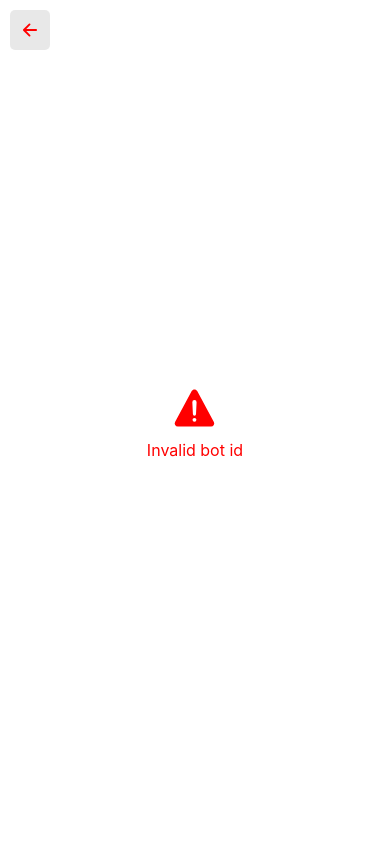
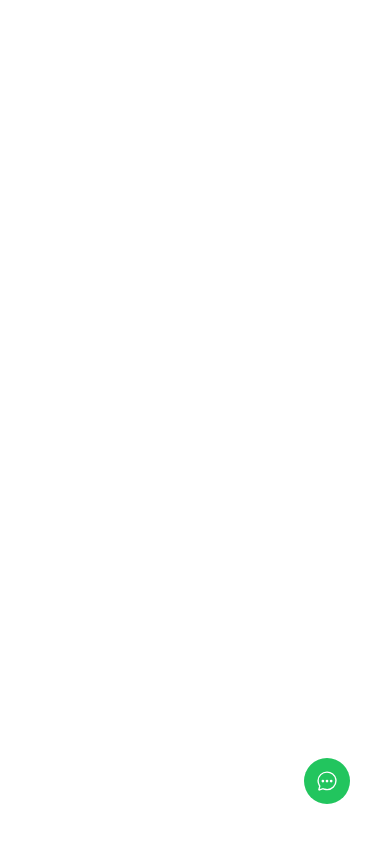
Before and after one commit to therealrinku/robochat, a React (Create React App) app: page /bot/1 in a window 390 px wide. Built offline with nearby package versions, Linux system fonts and the light colour scheme.

Commit message:
iframe styling fix

```diff
--- a/src/index.css
+++ b/src/index.css
@@ -1,13 +1,19 @@
 body {
   margin: 0;
-  font-family: -apple-system, BlinkMacSystemFont, 'Segoe UI', 'Roboto', 'Oxygen',
-    'Ubuntu', 'Cantarell', 'Fira Sans', 'Droid Sans', 'Helvetica Neue',
-    sans-serif;
+  font-family: -apple-system, BlinkMacSystemFont, "Segoe UI", "Roboto", "Oxygen", "Ubuntu", "Cantarell", "Fira Sans",
+    "Droid Sans", "Helvetica Neue", sans-serif;
   -webkit-font-smoothing: antialiased;
   -moz-osx-font-smoothing: grayscale;
 }
 
 code {
-  font-family: source-code-pro, Menlo, Monaco, Consolas, 'Courier New',
-    monospace;
+  font-family: source-code-pro, Menlo, Monaco, Consolas, "Courier New", monospace;
 }
+
+.robochatbot-iframe {
+  position: fixed;
+  width: 400px;
+  height: 100%;
+  bottom: 0;
+  right: 0;
+}
--- a/src/pages/bot.tsx
+++ b/src/pages/bot.tsx
@@ -1,4 +1,4 @@
-import { useState } from "react";
+import { Fragment, useState } from "react";
 import Chatbox from "../components/Chatbox";
 import { IoChatbubbleEllipsesOutline, IoArrowBack, IoWarning } from "react-icons/io5";
 import { useNavigate, useParams } from "react-router-dom";
@@ -8,12 +8,14 @@ export default function Bot() {
   const navigate = useNavigate();
   const { botId } = useParams();
 
-  if (botId !== "49040rfke39r") {
+  const appHosts = ["localhost:3000", "robochatbot.vercel.app"];
+
+  if (botId !== "49040rfke39r" && appHosts.includes(window.location.host)) {
     return (
-      <div style={{ textAlign: "center", color: "red", display: "flex", flexDirection: "column", height: "100vh", alignItems: "center", justifyContent: "center" }}>
+      <div className="text-center text-red-500 flex flex-col h-screen items-center justify-center">
         <IoWarning size={50} />
-        <p style={{ marginTop: "5px" }}>Invalid bot id</p>
-        <button onClick={() => navigate("/")} style={{ position: "fixed", left: "10px", top: "10px", background: "rgba(0,0,0,0.09)", padding: "10px", borderRadius: "5px" }}>
+        <p className="mt-5">Invalid bot id</p>
+        <button onClick={() => navigate("/")} className="fixed left-10 top-10 bg-[rgba(0,0,0,0.09)] p-3 rounded">
           <IoArrowBack size={20} />
         </button>
       </div>
@@ -21,23 +23,25 @@ export default function Bot() {
   }
 
   return (
-    <div style={{ display: "flex", width: "100%", alignItems: "flex-end", maxWidth: "1400px", margin: "0 auto", flexDirection: "column" }}>
-      <button onClick={() => navigate("/")} style={{ position: "fixed", left: "10px", top: "10px", background: "rgba(0,0,0,0.09)", padding: "10px", borderRadius: "5px" }}>
-        <IoArrowBack size={20} />
-      </button>
+    <Fragment>
+      {appHosts.includes(window.location.host) && (
+        <button onClick={() => navigate("/")} className="fixed left-10 top-10 bg-[rgba(0,0,0,0.09)] p-3 rounded">
+          <IoArrowBack size={20} />
+        </button>
+      )}
 
       {showChat && (
-        <div style={{ position: "fixed", top: "10px", width: "350px" }}>
+        <div className="fixed right-10 bottom-32 w-full max-w-[350px]">
           <Chatbox />
         </div>
       )}
 
       <button
         onClick={() => setShowChat((prev) => !prev)}
-        style={{ position: "fixed", bottom: "10px", marginTop: "5px", background: "green", padding: "10px", borderRadius: "50%", display: "flex", alignItems: "center", justifyContent: "center" }}
+        className="fixed bottom-10 right-10 mt-5 bg-green-500 p-3 rounded-full flex flex-col items-center justify-center"
       >
         <IoChatbubbleEllipsesOutline color="white" size={22} />
       </button>
-    </div>
+    </Fragment>
   );
 }
--- a/src/pages/dashboard.tsx
+++ b/src/pages/dashboard.tsx
@@ -9,8 +9,9 @@ export default function Dashboard() {
   function copyEmbedCode() {
     const iframeUrl = `<iframe
     title="Example Iframe"
-    src="https://robochatbot.vercel.app/bot/${chatbotId}"
+    src="${window.location.origin}/bot/${chatbotId}"
     frameBorder="0"
+    class="robochatbot-iframe"
   />`;
     window.navigator.clipboard.writeText(iframeUrl);
     alert("Copied");
@@ -36,7 +37,7 @@ export default function Dashboard() {
         </div>
       </div>
 
-      <div className="w-full md:w-[50%] pl-5">
+      <div className="w-full pl-5 w-full max-w-[350px]">
         <Chatbox />
       </div>
     </div>
```
